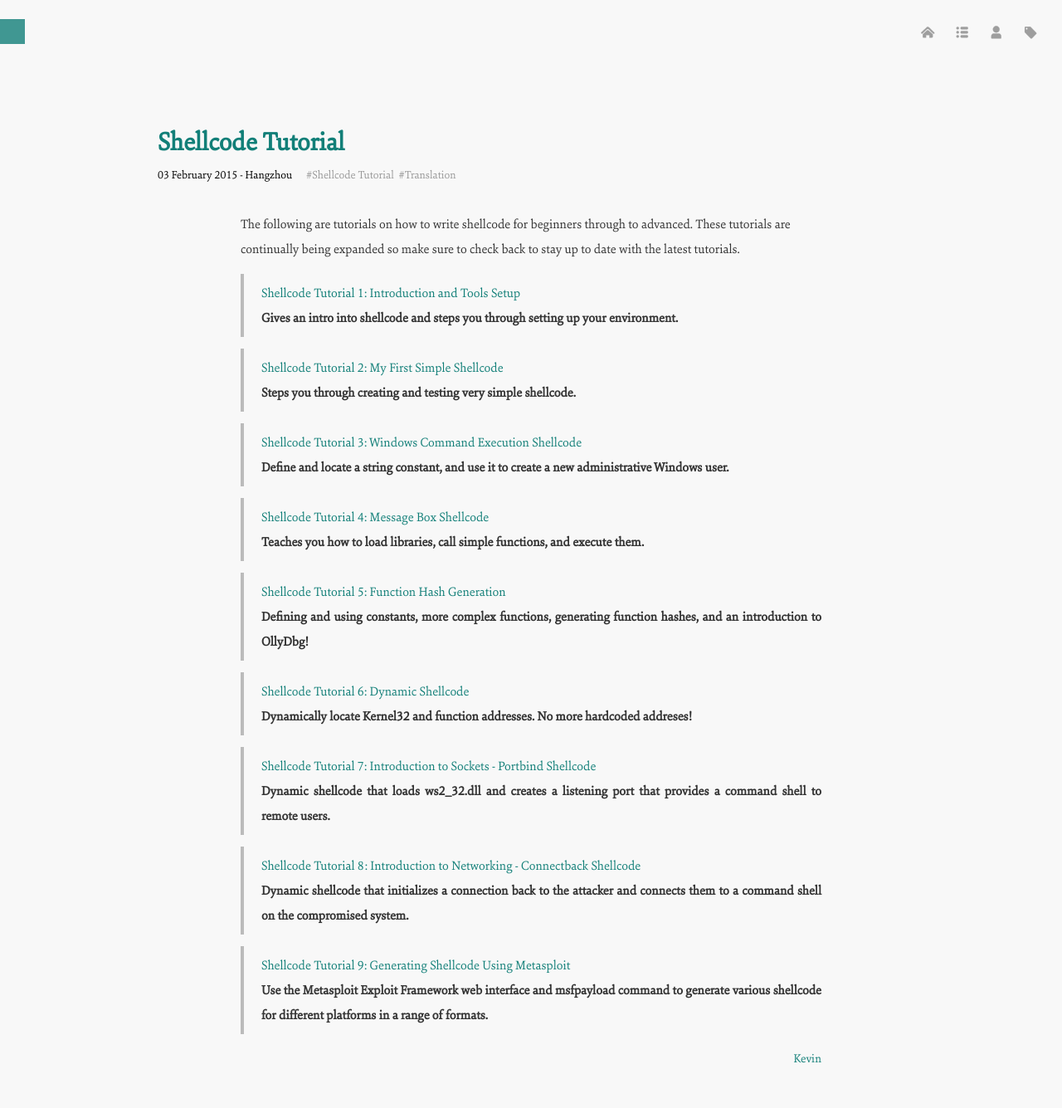
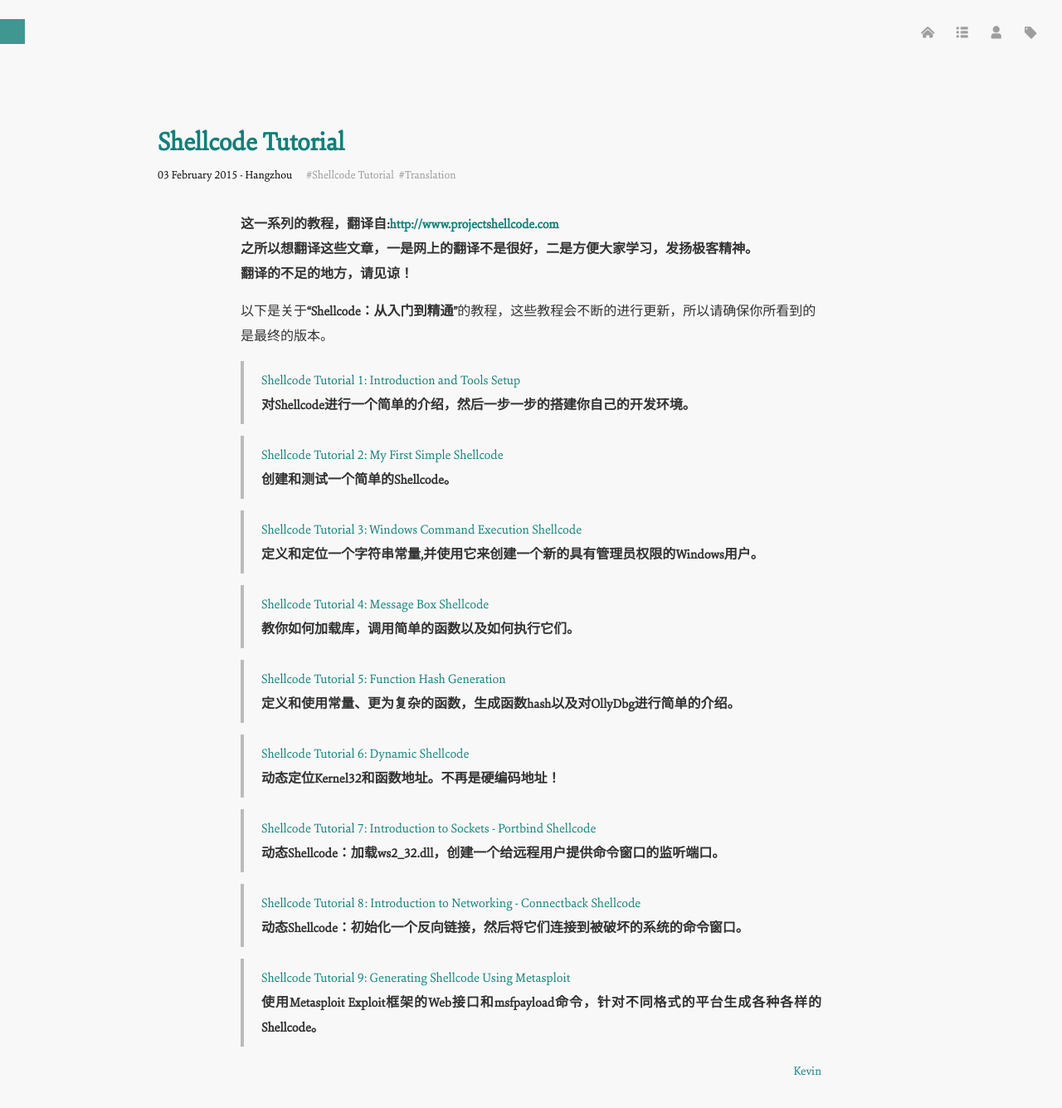
Before and after one commit to KevinIsCool/Kevin, a Jekyll site: the page built from _posts/tech/2015-02-03-Shellcode-Tutorial-1-Introduction-and-Tools-Setup.md, in a window 1280 px wide and 1385 px high. Shown: the top 1335 px of the window at 83% size. Built offline with Jekyll 4.4.1, drawn with Linux system fonts in a browser that asks for light colours; Markdown is read by kramdown in place of the engine named in the settings; comment, search, counter and statistics services are not loaded.

Commit message:
shellcode

```diff
--- a/_posts/tech/2015-02-03-Shellcode-Tutorial-1-Introduction-and-Tools-Setup.md
+++ b/_posts/tech/2015-02-03-Shellcode-Tutorial-1-Introduction-and-Tools-Setup.md
@@ -8,32 +8,35 @@ tags:
 - Translation
 excerpt: Hangzhou
 ---
+**这一系列的教程，翻译自:[http://www.projectshellcode.com](http://www.projectshellcode.com)**
+**之所以想翻译这些文章，一是网上的翻译不是很好，二是方便大家学习，发扬极客精神。**
+**翻译的不足的地方，请见谅！**
 
-The following are tutorials on how to write shellcode for beginners through to advanced. These tutorials are continually being expanded so make sure to check back to stay up to date with the latest tutorials.
+以下是关于**“Shellcode：从入门到精通”**的教程，这些教程会不断的进行更新，所以请确保你所看到的是最终的版本。
 
 >[Shellcode Tutorial 1: Introduction and Tools Setup]()
-    **Gives an intro into shellcode and steps you through setting up your environment.**
+    **对Shellcode进行一个简单的介绍，然后一步一步的搭建你自己的开发环境。**
 
 >[Shellcode Tutorial 2: My First Simple Shellcode]()
-    **Steps you through creating and testing very simple shellcode.**
+    **创建和测试一个简单的Shellcode。**
 
 >[Shellcode Tutorial 3: Windows Command Execution Shellcode]()
-    **Define and locate a string constant, and use it to create a new administrative Windows user.**
+    **定义和定位一个字符串常量,并使用它来创建一个新的具有管理员权限的Windows用户。**
 
 >[Shellcode Tutorial 4: Message Box Shellcode]()
-    **Teaches you how to load libraries, call simple functions, and execute them.**
+    **教你如何加载库，调用简单的函数以及如何执行它们。**
 
 >[Shellcode Tutorial 5: Function Hash Generation]()
-    **Defining and using constants, more complex functions, generating function hashes, and an introduction to OllyDbg!**
+    **定义和使用常量、更为复杂的函数，生成函数hash以及对OllyDbg进行简单的介绍。**
 
 >[Shellcode Tutorial 6: Dynamic Shellcode]()
-    **Dynamically locate Kernel32 and function addresses. No more hardcoded addreses!**
+    **动态定位Kernel32和函数地址。不再是硬编码地址！**
 
 >[Shellcode Tutorial 7: Introduction to Sockets - Portbind Shellcode]()
-    **Dynamic shellcode that loads ws2_32.dll and creates a listening port that provides a command shell to remote users.**
+    **动态Shellcode：加载ws2_32.dll，创建一个给远程用户提供命令窗口的监听端口。**
 
 >[Shellcode Tutorial 8: Introduction to Networking - Connectback Shellcode]()
-    **Dynamic shellcode that initializes a connection back to the attacker and connects them to a command shell on the compromised system.**
+    **动态Shellcode：初始化一个反向链接，然后将它们连接到被破坏的系统的命令窗口。**
 
 >[Shellcode Tutorial 9: Generating Shellcode Using Metasploit]()
-    **Use the Metasploit Exploit Framework web interface and msfpayload command to generate various shellcode for different platforms in a range of formats.**
+    **使用Metasploit Exploit框架的Web接口和msfpayload命令，针对不同格式的平台生成各种各样的Shellcode。**
```
